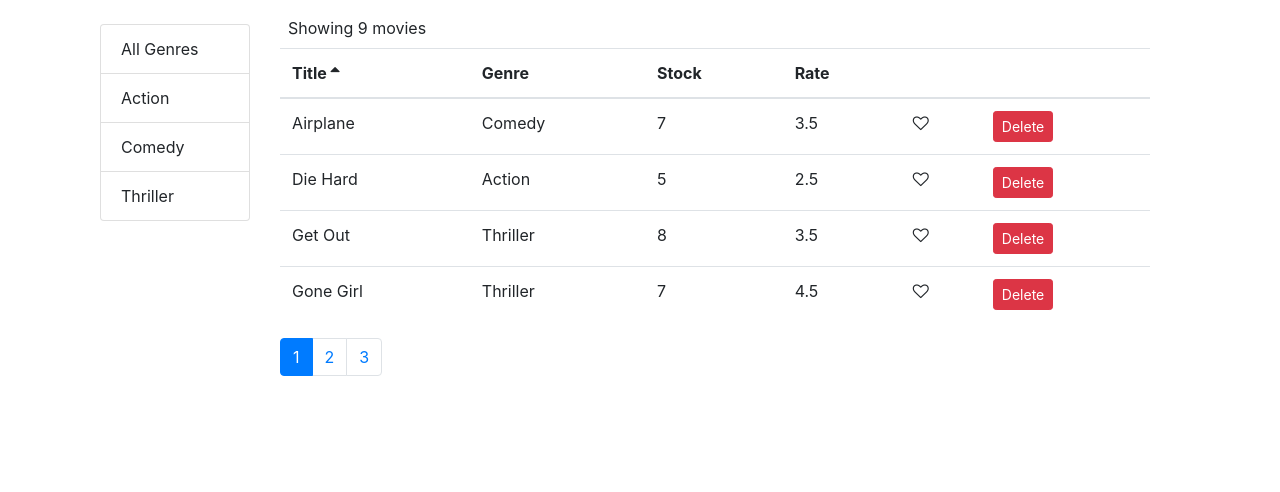
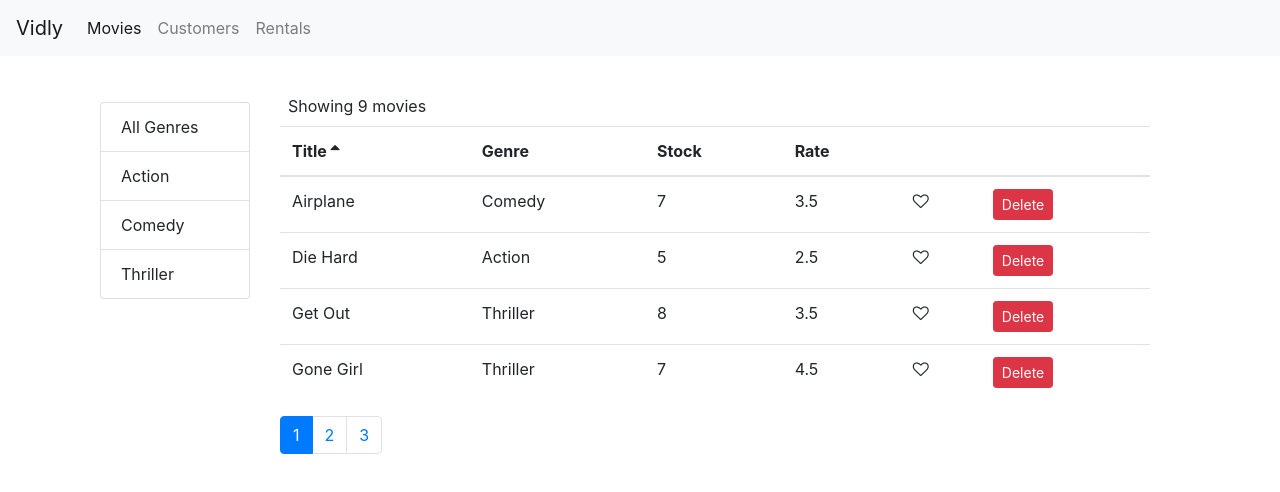
Before and after one commit to iFaiq19/Vidly-React-App, a React (Create React App) app: page /movies in a window 1280 px wide. Shown: the top 492 px of the page. Built offline with nearby package versions, Linux system fonts and the light colour scheme.

Commit message:
Adding Routing

```diff
--- a/src/App.js
+++ b/src/App.js
@@ -5,9 +5,12 @@ import { Redirect, Route, Switch } from "react-router";
 import Customers from "./components/customers";
 import Rentals from "./components/rentals";
 import notFound from "./components/notFound";
+import NavBar from "./components/common/navBar";
 
 function App() {
   return (
+    <React.Fragment>
+    <NavBar/>
     <main className="container">
       <Switch>
         <Route path="/movies" component={Movies}></Route>
@@ -18,6 +21,7 @@ function App() {
         <Redirect to="/not-found"></Redirect>
       </Switch>
     </main>
+    </React.Fragment>
   );
 }
 
--- a/src/components/common/navBar.jsx
+++ b/src/components/common/navBar.jsx
@@ -3,15 +3,29 @@ import { Link, NavLink } from "react-router-dom";
 
 const NavBar = () => {
   return (
-    <nav class="navbar navbar-expand-lg navbar-light bg-light">
-      <Link to="/" class="navbar-brand">
+    <nav className="navbar navbar-expand-lg navbar-light bg-light">
+      <Link className="navbar-brand" to="/">
         Vidly
       </Link>
-      <ul class="navbar-nav">
-      <li>
-        <NavLink class="nav-link" to='/movies'>Movies</NavLink>
-      </li>
-      </ul>
+      <div className="collapse navbar-collapse" id="navbarTogglerDemo02">
+        <ul className="navbar-nav mr-auto mt-2 mt-lg-0">
+          <li className="nav-item">
+            <NavLink className="nav-link" to="/movies">
+              Movies
+            </NavLink>
+          </li>
+          <li className="nav-item">
+            <NavLink className="nav-link" to="/customers">
+              Customers
+            </NavLink>
+          </li>
+          <li className="nav-item">
+            <NavLink className="nav-link" to="/rentals">
+              Rentals
+            </NavLink>
+          </li>
+        </ul>
+      </div>
     </nav>
   );
 };
--- a/src/index.css
+++ b/src/index.css
@@ -12,3 +12,7 @@ code {
   font-family: source-code-pro, Menlo, Monaco, Consolas, 'Courier New',
     monospace;
 }
+
+.navbar {
+  margin-bottom: 30px;
+}
--- a/src/index.js
+++ b/src/index.js
@@ -2,7 +2,7 @@ import React from "react";
 import ReactDOM from "react-dom";
 import "./index.css";
 import { BrowserRouter } from "react-router-dom";
-import App from './App';
+import App from "./App";
 import reportWebVitals from "./reportWebVitals";
 import "bootstrap/dist/css/bootstrap.css";
 import "font-awesome/css/font-awesome.css";
```
Also changed, not shown: src/components/movies.jsx (indentation only).
